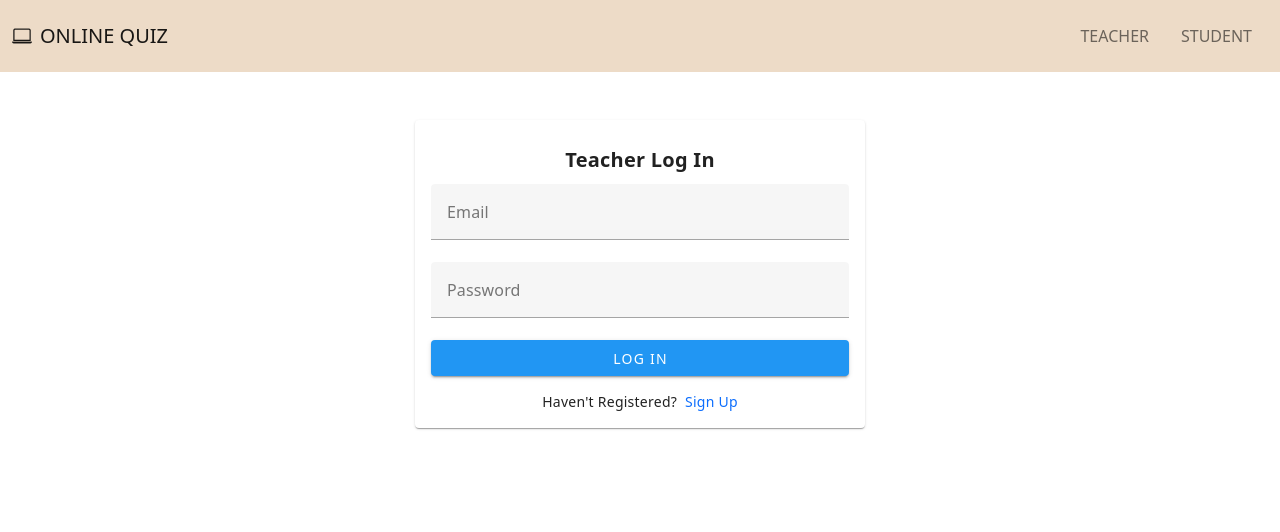
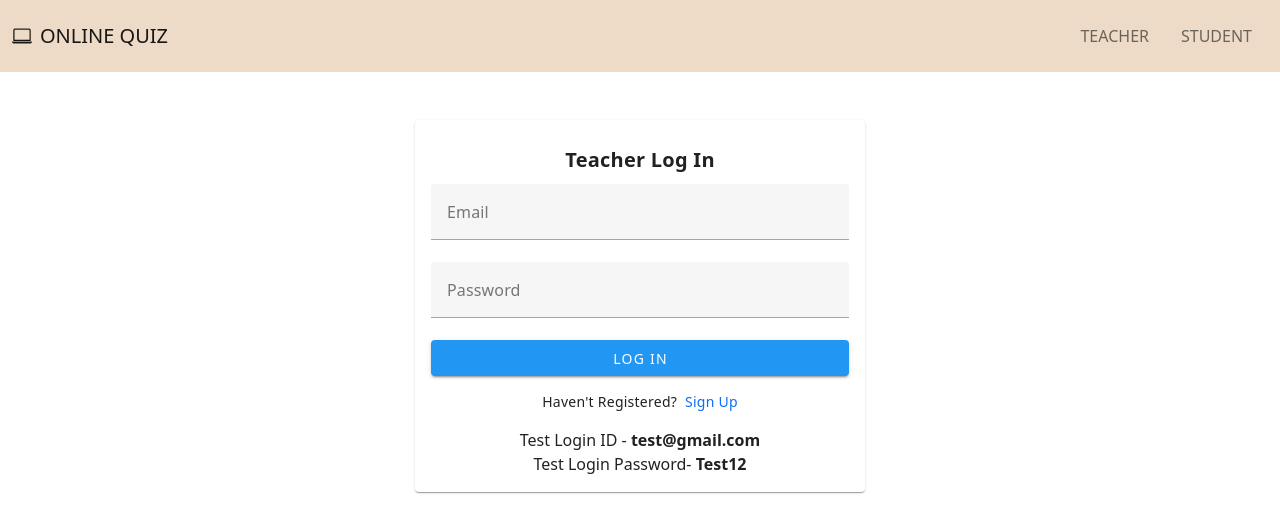
Before and after one commit to satyamy846/capstone-front-end, a Vue app: page /teacher/login in a window 1280 px wide. Shown: the top 532 px of the page. Built offline with nearby package versions, Linux system fonts and the light colour scheme.

Commit message:
update quiz and questions

```diff
--- a/src/views/dashboard/teacher/addquestions.vue
+++ b/src/views/dashboard/teacher/addquestions.vue
@@ -76,7 +76,7 @@ export default {
                     }, { headers: { Authorization: "bearer " + token } },);
                     //headers should be written after the data we want to send if we write first then this token will be send as a data
                     console.log(details);
-                    swal("Questions Added Successfully", "success");
+                    swal("Questions Added Successfully");
                 }
                 this.loading = false;
             }
--- a/src/views/dashboard/teacher/addquiz.vue
+++ b/src/views/dashboard/teacher/addquiz.vue
@@ -49,22 +49,26 @@ export default {
                 //fetch the token from the localStorage
                 const token = localStorage.getItem('token');
 
+                // this.loading = true;
                 if(this.title && this.description){
                     //start the loader
-                    this.loading = true;
                     const details = await axios.post(import.meta.env.VITE_APIURL + "/addquiz", {
                     title: this.title,
                     description: this.description,
                     }, { headers: { Authorization: "bearer " + token } },);
                     //headers should be written after the data we want to send if we write first then this token will be send as a data
                     console.log(details);
-                    swal("Quiz Successfully Added", "success");
+                    alert("Quiz Successfully Added");
+
                 }
-                this.loading = false;
+                this.title = ''
+                this.description = ''
+                // this.loading = false;
             }
             catch (err) {
                 console.log(err);
             }
+
         }
     }
 }
--- a/src/views/dashboard/teacher/quiz.vue
+++ b/src/views/dashboard/teacher/quiz.vue
@@ -74,15 +74,11 @@ export default {
             // const title = this.$router.query.title;
             try{
                 const token = await localStorage.getItem('token');
-                // this.loading = true;
-                await axios.delete(import.meta.env.VITE_APIURL + '/delete-quiz', { headers: { Authorization: "bearer " + token }, params: { title } })
-                await axios.delete(import.meta.env.VITE_APIURL + `/delete-questions/${id}`, { headers: { Authorization: "bearer " + token }, params: { id } })
 
-
-                swal("Quiz and their questions deleted successfully!");
-                // this.$router.push({ path:'/teacher/dashboard/view' });
-                // this.$router.reload();
-                console.log('deleted successfully');
+                await axios.delete(import.meta.env.VITE_APIURL + `/delete-quiz/${id}`, { headers: { Authorization: "bearer " + token } })
+                await axios.delete(import.meta.env.VITE_APIURL + `/delete-questions`, { headers: { Authorization: "bearer " + token }, params: { title } })
+                alert("Quiz and their questions deleted");
+                this.$router.go();
             }
             catch(err){
                 console.log(err);
--- a/src/views/dashboard/teacher/updatequestions.vue
+++ b/src/views/dashboard/teacher/updatequestions.vue
@@ -20,7 +20,7 @@
                             v-model="answer"></v-text-field>
                     </v-card-content>
                     <v-btn @click="goback(title)" color="white" class="ml-4">Go back</v-btn>
-                    <v-btn @click="updatequestions" color="blue-grey" class="ml-4">Update</v-btn>
+                    <v-btn @click="updatequestions(title)" color="blue-grey" class="ml-4">Update</v-btn>
                 </v-card-item>
             </v-card>
             </div>
@@ -69,24 +69,24 @@ export default {
             }
 
         },
-        async updatequestions() {
+        async updatequestions(titleOne) {
             //update the questions
             try {
                 const id = this.$route.params.id;
                 // console.log(title);
-                const token = await localStorage.getItem('token')
+                const token = await localStorage.getItem('token');
+
                 const updated = await axios.put(import.meta.env.VITE_APIURL + `/update-questions/${id}`,{
-                    content:this.content,
-                    option1:this.option1,
-                    option1:this.option2,
-                    option1:this.option3,
-                    option1:this.option4,
-                    answer:this.answer,
+                    content: this.content,
+                    option1: this.option1,
+                    option2: this.option2,
+                    option3: this.option3,
+                    option4: this.option4,
+                    answer: this.answer,
                 } ,{ headers: { Authorization: "bearer " + token } })
-                // console.log(questiondetails);
-                // this.questions = questiondetails.data.data;
                 console.log(updated);
-                swal("Question Updated");
+                alert("Question is Updated");
+                this.$router.push({name:'viewquizpage', query:{title:titleOne}})
             }
             catch (err) {
                 console.log(err);
--- a/src/views/dashboard/teacher/updatequiz.vue
+++ b/src/views/dashboard/teacher/updatequiz.vue
@@ -62,7 +62,8 @@ export default {
                     description: this.description,
                 }, { headers: { Authorization: "bearer " + token } });
                 console.log(details);
-                swal("Quiz is updated")
+                alert("Quiz is updated");
+                this.$router.push({name:'quiz'});
 
             }
             catch (err) {
--- a/src/views/dashboard/teacher/viewquiz.vue
+++ b/src/views/dashboard/teacher/viewquiz.vue
@@ -78,6 +78,7 @@ export default {
                 // console.log(questiondetails);
                 this.qzarray = questiondetails.data.data;
                 this.titleOne = title;
+                console.log(questiondetails);
             }
             catch (err) {
                 console.log(err);
@@ -90,14 +91,15 @@ export default {
         async updatequestion(id,titleOne){
             this.$router.push({name:'updatequestions',query:{title:titleOne},params:{id:id}})
         },
-        async deletequestion(){
+        async deletequestion(id){
             try{
-                const id = this.$route.params.id;
                 const token = await localStorage.getItem('token');
+                console.log(id);
                 const data = await axios.delete(import.meta.env.VITE_APIURL + `/delete-question/${id}`,
                 {headers:{Authorization: "bearer " + token}});
-                console.log(data);
-                swal("Question deleted");
+                alert("Question Deleted");
+                this.$router.go();
+                // swal("Question deleted");
             }
             catch(err){
                 console.log(err);
--- a/src/views/login/Studentlogin.vue
+++ b/src/views/login/Studentlogin.vue
@@ -17,6 +17,15 @@
             Sign Up</router-link>
 
         </v-card-text>
+        <div class="demo-container">
+          <div class="demo1">
+          <span>Test Login ID - <b>test@gmail.com</b></span>
+        </div>
+        <div class="demo2">
+          <span>Test Login Password- <b>Test12</b></span>
+
+        </div>
+        </div>
       </v-card>
     </v-col>
   </v-row>
@@ -70,6 +79,10 @@ export default {
               email: this.email,
               password: this.password,
             };
+
+            // if(user.email == existinguser.email){
+            //   alert("User not found")
+            // }
             //start the loader
             this.loading = true;
             const result = await axios.post(
@@ -103,8 +116,9 @@ export default {
         //   }
       }
       catch (err) {
-        alert("User not found");
+        // alert("User not found");
         console.log("Please Enter valid data \n" + err);
+        this.loading = false;
       }
     },
     // signup(){
@@ -128,7 +142,14 @@ export default {
 
 
 <style>
-/* body {
-  background-color: rgb(223, 255, 245);
-} */
+
+.demo1{
+  display: flex;
+  justify-content: center;
+}
+.demo2{
+  display: flex;
+  justify-content: center;
+  margin-bottom: 1rem;
+}
 </style>
--- a/src/views/login/Teacherlogin.vue
+++ b/src/views/login/Teacherlogin.vue
@@ -23,6 +23,17 @@
             Sign Up</router-link>
 
         </v-card-text>
+        <div class="demo-container">
+          <div class="demo1">
+          <span>Test Login ID - <b>test@gmail.com</b></span>
+        </div>
+        <div class="demo2">
+          <span>Test Login Password- <b>Test12</b></span>
+
+        </div>
+        </div>
+
+
       </v-card>
     </v-col>
   </v-row>
@@ -110,3 +121,16 @@ export default {
   },
 }
 </script>
+
+
+<style>
+.demo1{
+  display: flex;
+  justify-content: center;
+}
+.demo2{
+  display: flex;
+  justify-content: center;
+  margin-bottom: 1rem;
+}
+</style>
```
